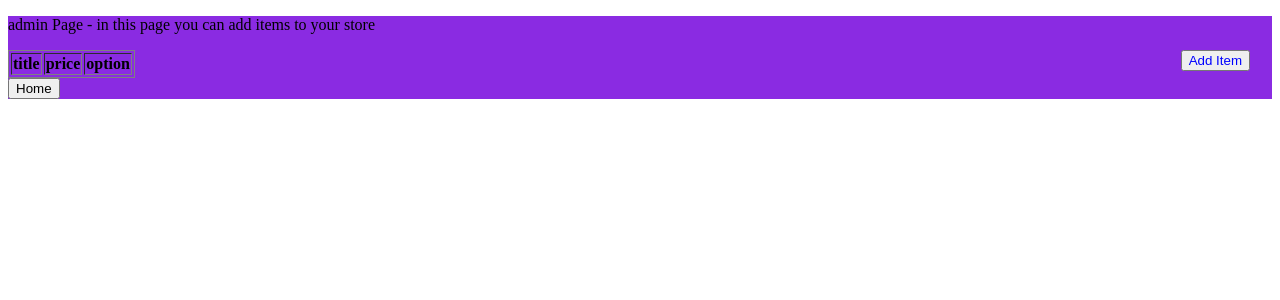
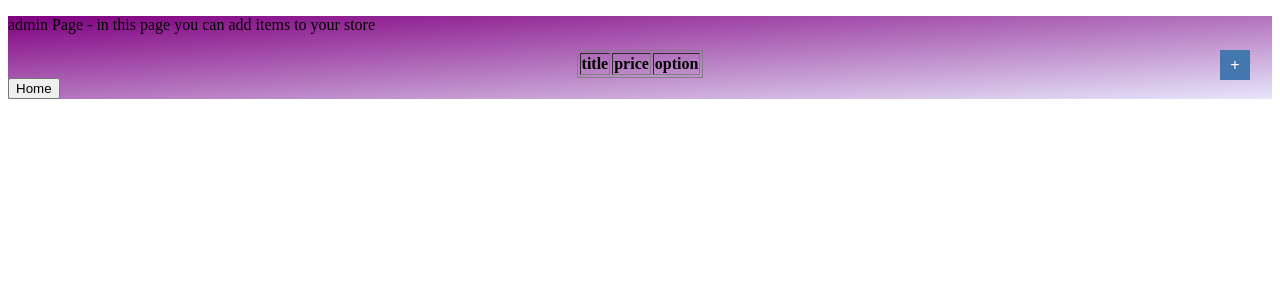
Before and after one commit to lirbru/myapp, a React (Create React App) app: page /admin in a window 1280 px wide. Shown: the top 300 px of the page. Built offline with nearby package versions, Linux system fonts and the light colour scheme.

Commit message:
change add button and center table

```diff
--- a/src/admin.js
+++ b/src/admin.js
@@ -72,7 +72,7 @@ export default class Admin extends Component {
         return (
             <div className="admin">
                 <p>admin Page - in this page you can add items to your store</p>
-                <button className="addBtn" onClick={this.addItemPage}>Add Item</button>
+                <button className="addBtn" onClick={this.addItemPage} title="press to add item">+</button>
                 {this.state.seen ? <AddPage toggle={this.addItemPage} sendItem={this.addItemToTable}/> : null}
                 {this.state.edit ? <EditPage toggle={this.closeEdit} sendEditItem={this.editItem}/> : null}
                 <table className="table" border="1">
--- a/src/home.js
+++ b/src/home.js
@@ -36,7 +36,6 @@ export default class home extends Component {
         this.setState({...this.state, cartPage : !this.state.cartPage});
     }
 
-
     render() {
 
         const items = this.state.table.map((item, index) => {
--- a/src/pages/cartPage.js
+++ b/src/pages/cartPage.js
@@ -10,12 +10,16 @@ export default class CartPage extends Component {
         console.log('pay');
     }
 
+    removeItem = (e) => {
+        console.log(e.target.id);
+    }
+
     render() {
         const cart = this.props.cart;
         const total = this.props.total;
         const items = cart.map((item, index) => {
             return (
-                <pre key={index}>{item[0].title}              {item[0].price}$ </pre>
+                <pre key={index}>{item[0].title}              {item[0].price}$  {/*<button onClick={this.removeItem}>remove</button>*/}</pre>
             )
         })
         return (
--- a/src/styles.css
+++ b/src/styles.css
@@ -1,10 +1,24 @@
 .addBtn {
-    text-align: center;
-    color: blue;
     position: absolute;
     right: 30px;
+
+    width: 30px; /* Adjust width as needed */
+    height: 30px;
+    background-color: #4477ae; /* Blue background */
+    color: white;
+    border: none;
+    border-radius: 0; /* Ensure sharp corners */
+    text-align: center;
+    line-height: center; /* Vertically center text */
+    font-size: 16px;
+    cursor: pointer;
+    transition: background-color 0.3s ease-in-out; /* Hover animation */
+
 }
 
+.addBtn:hover {
+    background-color: #45474a; /* Change background color on hover */
+}
 .addPage {
 
     position: fixed;
@@ -41,12 +55,16 @@
 
 .admin {
     background-color: blueviolet;
+    background-image: linear-gradient(to bottom right, purple, lavender);
 }
 
 .table {
 
     right: 40%;
     border-style: double;
+    text-align: center;
+    margin-left: auto;
+    margin-right: auto;
 
     /* position: relative;
     top:  40px;
```
